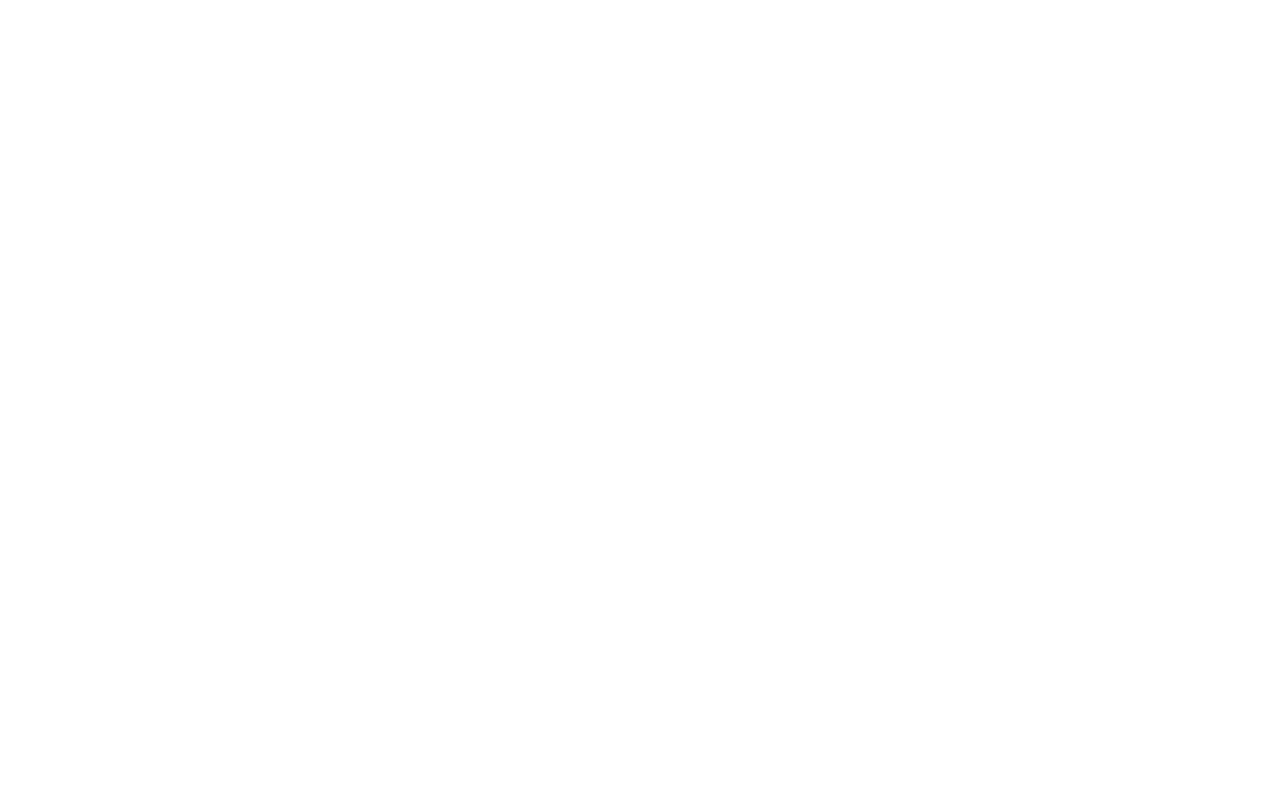
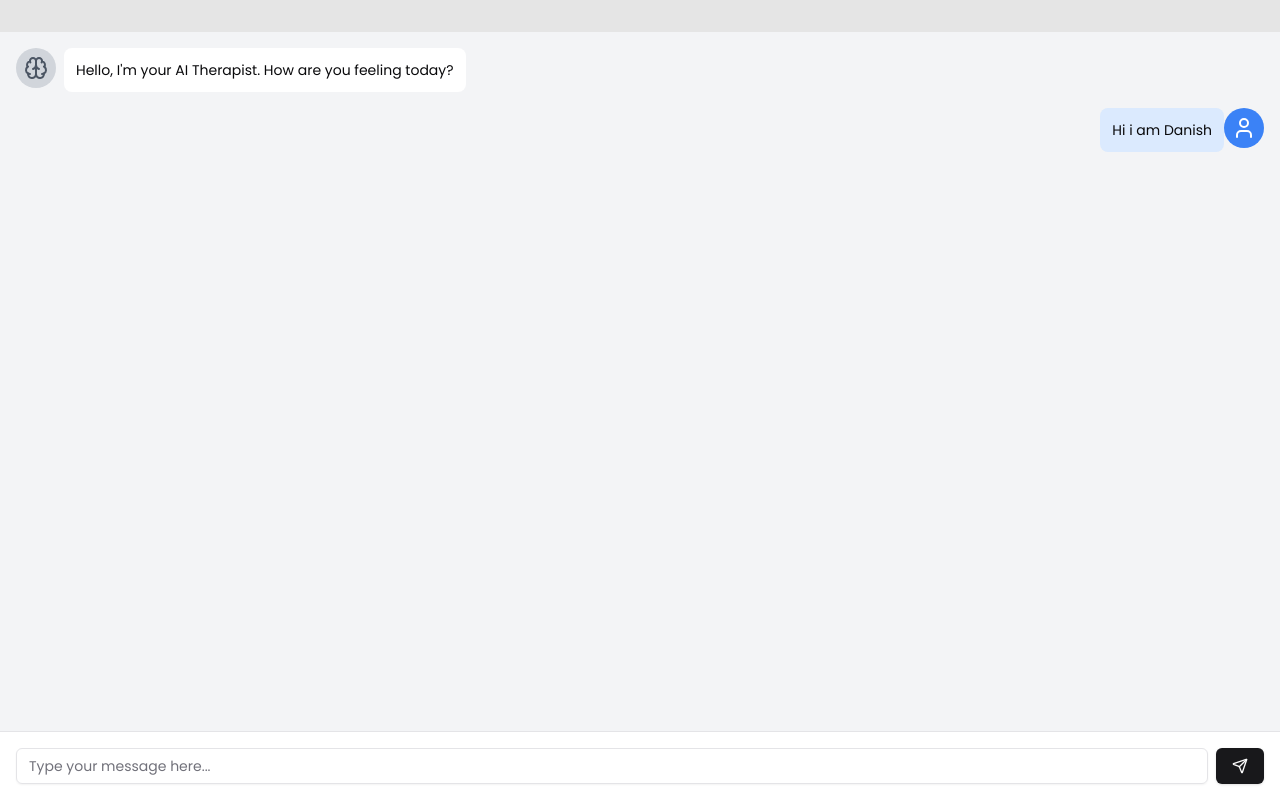
Before and after one commit to TechEvents-BUDS/The-Matrix_Techathon, a Next.js app in the folder client/: page / in a window 1280 px wide. Built offline with nearby package versions, Linux system fonts and the light colour scheme; no server answers.

Commit message:
added chat UI

```diff
--- a/client/app/(root)/layout.tsx
+++ b/client/app/(root)/layout.tsx
@@ -6,9 +6,11 @@ export default function RootLayout({
   children: React.ReactNode;
 }>) {
   return (
-    <main className="">
-      <Header />
-      <div className="">{children}</div>
+    <main className="relative min-h-screen overflow-y-auto flex flex-col">
+      <div>
+        <Header />
+      </div>
+      <div className="flex-grow">{children}</div>
     </main>
   );
 }
--- a/client/app/(root)/page.tsx
+++ b/client/app/(root)/page.tsx
@@ -1,7 +1,106 @@
-export default function Home() {
+"use client";
+import { useEffect, useRef, useState } from "react";
+import { Brain, Send, User } from "lucide-react";
+import { Button } from "@/components/ui/button";
+import { Input } from "@/components/ui/input";
+
+type Message = {
+  text: string;
+  isUser: boolean;
+};
+
+export default function HomePage() {
+  const [messages, setMessages] = useState<Message[]>([
+    {
+      text: "Hello, I'm your AI Therapist. How are you feeling today?",
+      isUser: false,
+    },
+    { text: "Hi i am Danish", isUser: true },
+  ]);
+  const [input, setInput] = useState("");
+
+  const lastMessageRef = useRef<HTMLDivElement>(null);
+  useEffect(() => {
+    lastMessageRef.current?.scrollIntoView({ behavior: "smooth" });
+  }, [messages]);
+
+  const handleSubmit = (e: React.FormEvent) => {
+    e.preventDefault();
+    if (input.trim()) {
+      setMessages([...messages, { text: input, isUser: true }]);
+      // Here you would typically send the message to your AI backend
+      // and then add the AI's response to the messages
+      // For this example, we'll just add a placeholder response
+      setTimeout(() => {
+        setMessages((prev) => [
+          ...prev,
+          {
+            text: "I understand. Can you tell me more about that?",
+            isUser: false,
+          },
+        ]);
+      }, 1000);
+      setInput("");
+    }
+  };
+
   return (
-    <div>
-      <div></div>
+    <div className="relative flex flex-col chat-height bg-gray-100">
+      <div
+        className="flex-1 overflow-y-auto p-4 space-y-4 pb-20"
+      >
+        {messages.map((message, index) => (
+          <div
+            key={index}
+            className={`flex ${
+              message.isUser ? "justify-end" : "justify-start"
+            }`}
+          >
+            <div
+              className={`flex items-start space-x-2 md:max-w-[70%] max-w-[90%] ${
+                message.isUser ? "flex-row-reverse" : ""
+              }`}
+            >
+              <div
+                className={`rounded-full p-2 ${
+                  message.isUser ? "bg-blue-500" : "bg-gray-300"
+                }`}
+              >
+                {message.isUser ? (
+                  <User className="w-6 h-6 text-white" />
+                ) : (
+                  <Brain className="w-6 h-6 text-gray-600" />
+                )}
+              </div>
+              <div
+                className={`rounded-lg p-3 ${
+                  message.isUser ? "bg-blue-100" : "bg-white"
+                }`}
+              >
+                <p className="text-sm">{message.text}</p>
+              </div>
+            </div>
+          </div>
+        ))}
+        <div ref={lastMessageRef} />
+      </div>
+      <form
+        onSubmit={handleSubmit}
+        className="fixed bottom-0 right-0 left-0 p-4 bg-white border-t"
+      >
+        <div className="flex space-x-2">
+          <Input
+            type="text"
+            placeholder="Type your message here..."
+            value={input}
+            onChange={(e) => setInput(e.target.value)}
+            className="flex-1"
+          />
+          <Button type="submit">
+            <Send />
+          </Button>
+        </div>
+      </form>
     </div>
   );
 }
--- a/client/app/globals.css
+++ b/client/app/globals.css
@@ -81,3 +81,7 @@
     @apply md:px-10 px-4 py-10;
   }
 }
+
+.chat-height {
+  height: calc(100vh - 80px);
+}
--- a/client/components/shared/Header.tsx
+++ b/client/components/shared/Header.tsx
@@ -3,7 +3,9 @@ import { ProfileButton } from "./ProfileButton";
 
 export const Header = () => {
   return (
-    <header>
+    <header className="flex justify-between items-center p-4 bg-neutral-200 shadow-md">
+      {/* Logo */}
+      <div></div>
       <div>
         <ProfileButton />
       </div>
--- a/client/components/shared/ProfileButton.tsx
+++ b/client/components/shared/ProfileButton.tsx
@@ -56,11 +56,11 @@ export const ProfileButton = () => {
         {user && (
           <>
             <Avatar>
-              <AvatarImage src="/images/dummy-user.webp" alt={user.name} />
+              <AvatarImage src="/images/user.webp" alt={user.name} className="border-2 border-blue-200 rounded-full" />
               <AvatarFallback>CN</AvatarFallback>
             </Avatar>
             <div className="max-md:hidden text-left">
-              <p className="text-text dark:text-darkText text-sm">
+              <p className="text-black text-sm">
                 {user.name}
               </p>
               <p className="text-xs text-neutral-500">@{user.role}</p>
```
Also changed, not shown: client/types/types.d.ts (+12 -0 lines).
